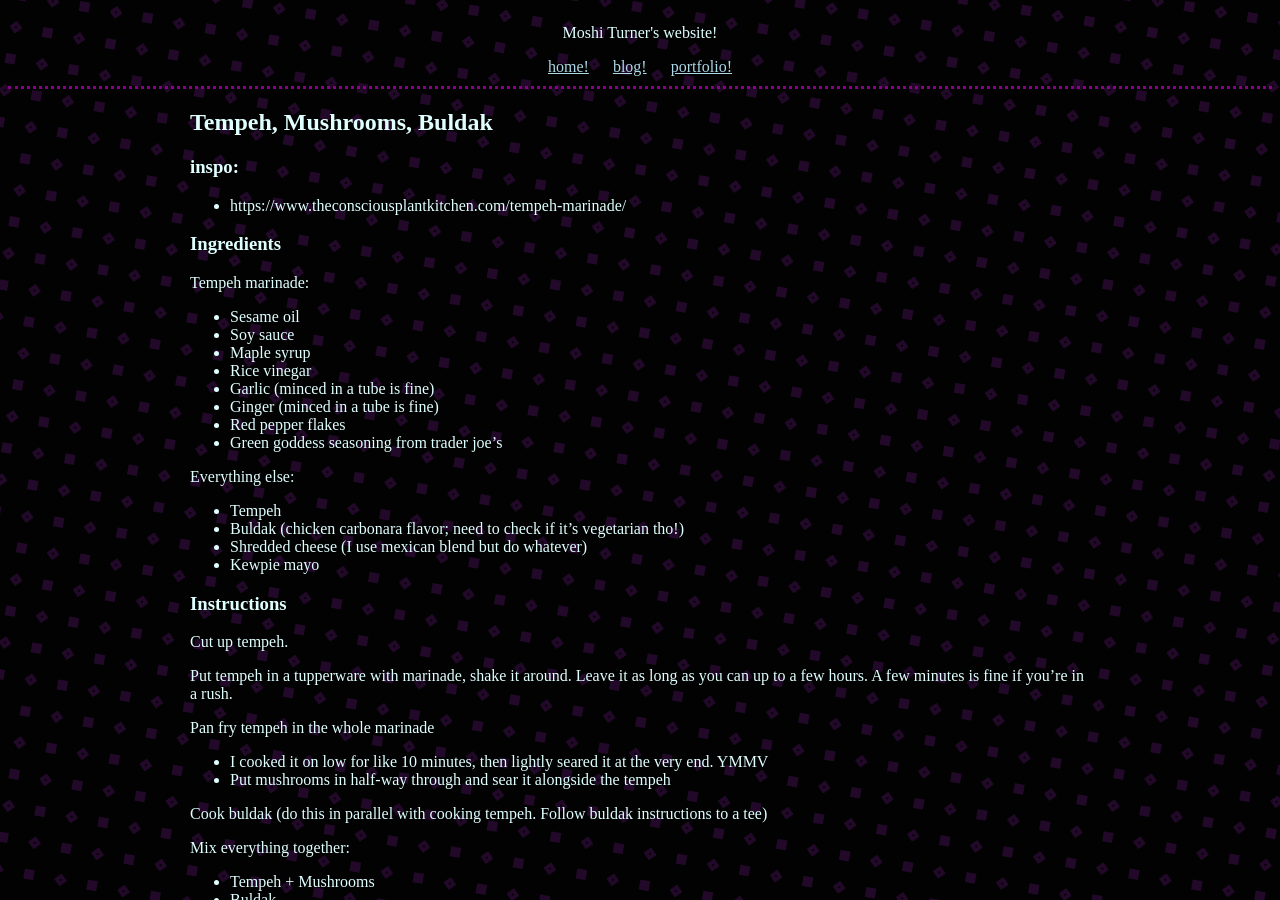
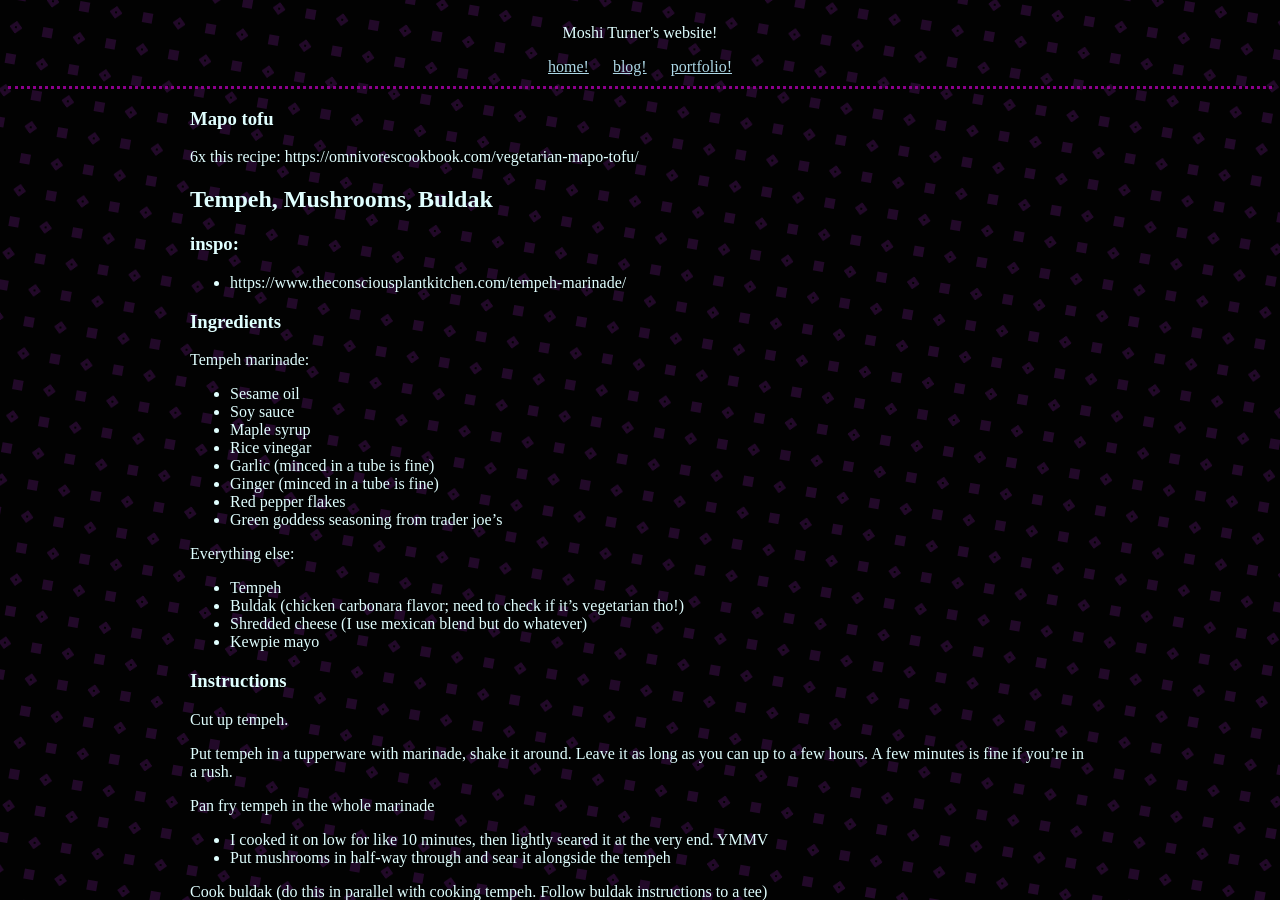
Before and after one commit to moshimeow/moshimeow.github.io, a Jekyll site: the page built from _posts/2026-02-21-recipes.markdown, in a window 1280 px wide and 900 px high. Built offline with Jekyll 4.4.1, drawn with Linux system fonts in a browser that asks for light colours.

Commit message:
Mapo tofu marker

```diff
--- a/_posts/2026-02-21-recipes.markdown
+++ b/_posts/2026-02-21-recipes.markdown
@@ -4,6 +4,10 @@ title:  "Recipes :3"
 date:   2026-02-21 00:00:00 +0100
 categories: update
 ---
+
+### Mapo tofu
+6x this recipe: https://omnivorescookbook.com/vegetarian-mapo-tofu/
+
 
 
 ## Tempeh, Mushrooms, Buldak
```
